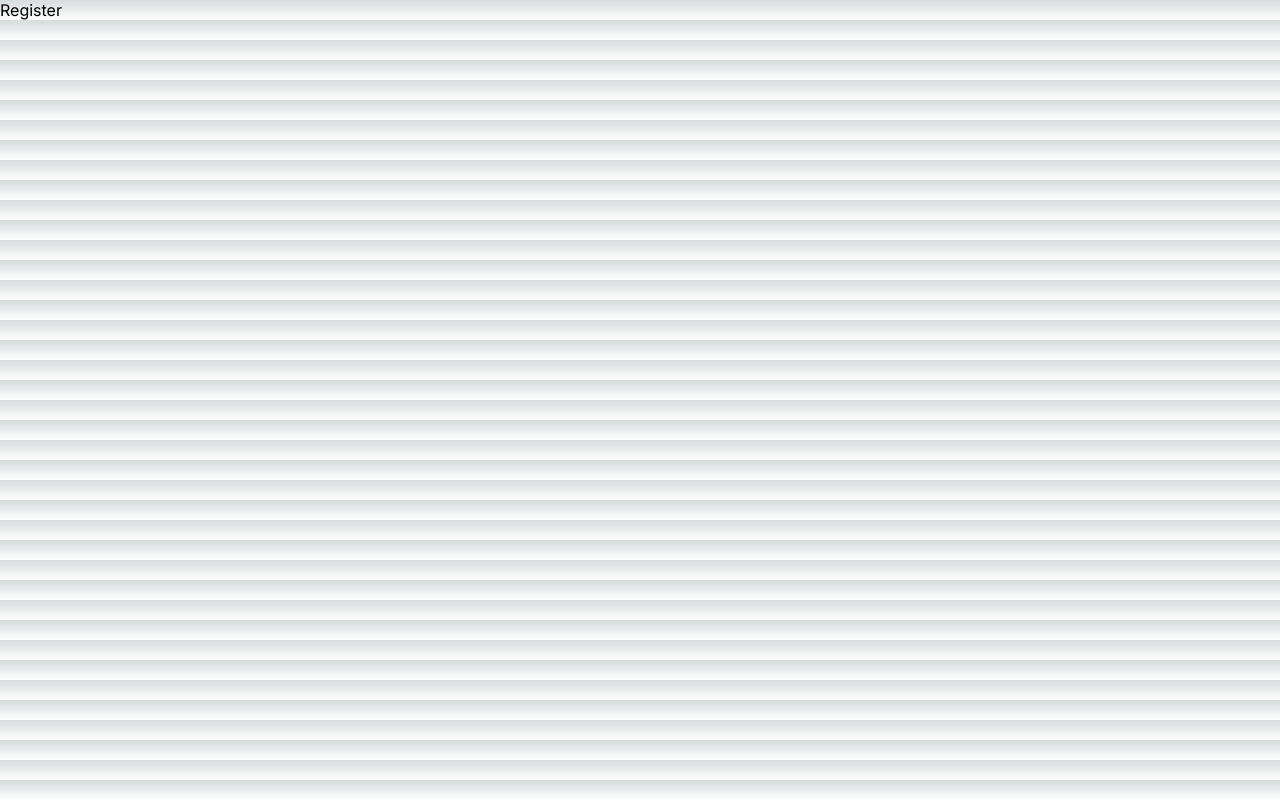
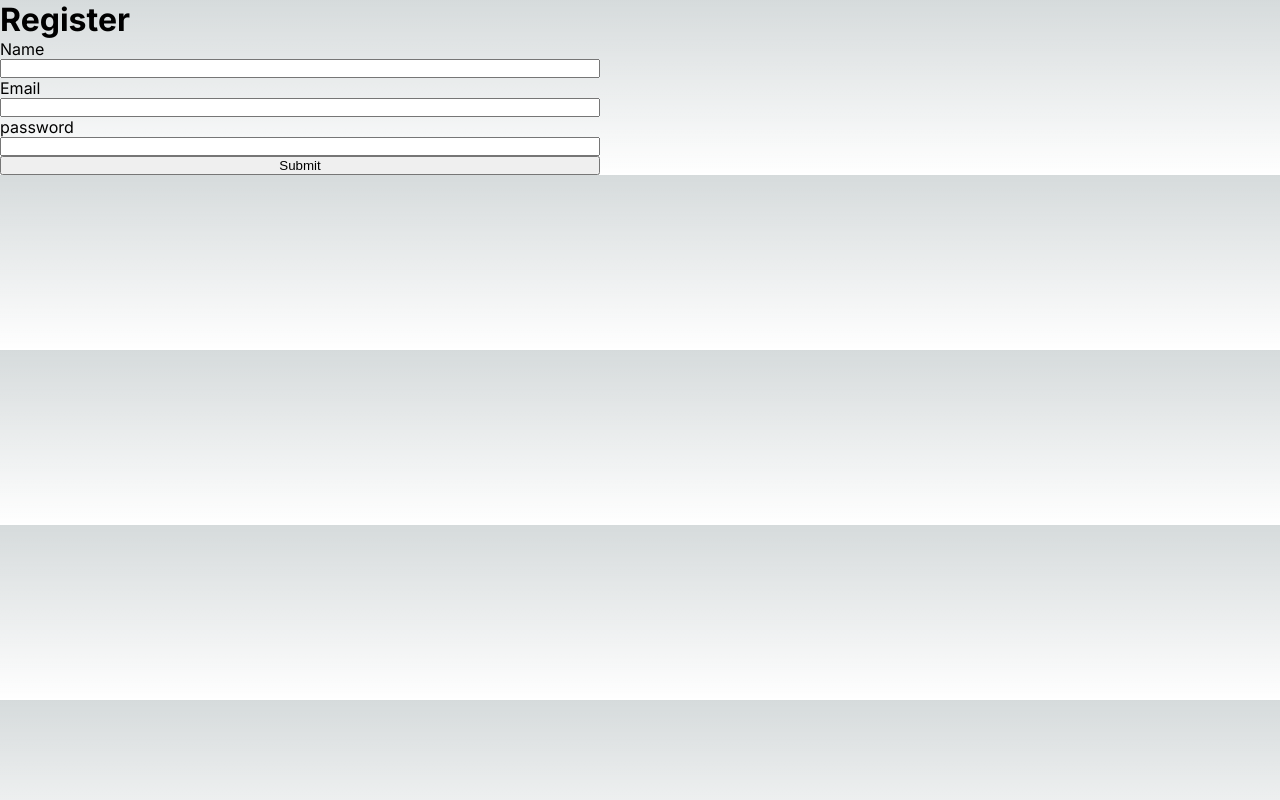
Before and after one commit to Noizept/next-demo, a Next.js app: page /register in a window 1280 px wide. Built offline with nearby package versions, Linux system fonts and the light colour scheme.

Commit message:
hydration problems

```diff
--- a/package.json
+++ b/package.json
@@ -9,6 +9,7 @@
     "lint": "next lint"
   },
   "dependencies": {
+    "@hookform/resolvers": "^3.5.0",
     "@prisma/client": "^5.15.0",
     "i18next": "^23.11.5",
     "next": "^15.0.0-rc.0",
@@ -16,7 +17,9 @@
     "next-intl": "^3.14.1",
     "react": "^19.0.0-rc-bf3a29d097-20240603",
     "react-dom": "^19.0.0-rc-bf3a29d097-20240603",
-    "react-i18next": "^14.1.2"
+    "react-hook-form": "^7.51.5",
+    "react-i18next": "^14.1.2",
+    "zod": "^3.23.8"
   },
   "devDependencies": {
     "@types/node": "^20",
--- /dev/null
+++ b/src/app/register/SignupForm.tsx
@@ -0,0 +1,88 @@
+"use client";
+import React from "react";
+import { useForm, Controller } from "react-hook-form";
+import { registerSchema, RegisterForm } from "./registerValitors";
+import { zodResolver } from "@hookform/resolvers/zod";
+
+export default function SignupForm() {
+  const {
+    register,
+    handleSubmit,
+    formState: { errors },
+    setError,
+    control,
+  } = useForm<RegisterForm>({
+    resolver: zodResolver(registerSchema), // Apply the zodResolver
+  });
+  const [isClient, setIsClient] = React.useState(false);
+
+  React.useEffect(() => {
+    setIsClient(true);
+  }, []);
+
+  if (!isClient) {
+    return null; // Render nothing on the server-side
+  }
+
+  const onSubmit = async (data: RegisterForm) => {
+    console.log("SUCCESS", data);
+  };
+
+  return (
+    <form onSubmit={handleSubmit(onSubmit)}>
+      <div style={{ maxWidth: "600px" }}>
+        <h1>Register</h1>
+        <div
+          style={{ display: "flex", flexDirection: "column", width: "100%" }}
+        >
+          <Controller
+            name='name'
+            control={control}
+            render={({ field }) => (
+              <>
+                Name
+                <input {...field} value={field.value ?? ""} />
+                {errors.name && (
+                  <span className='error-message'>{errors.name.message}</span>
+                )}
+              </>
+            )}
+          />
+          <Controller
+            name='email'
+            control={control}
+            render={({ field }) => (
+              <>
+                Email
+                <input {...field} value={field.value ?? ""} type='email' />
+                {errors.email && (
+                  <span className='error-message'>{errors.email.message}</span>
+                )}
+              </>
+            )}
+          />
+
+          <Controller
+            name='password'
+            control={control}
+            render={({ field }) => (
+              <>
+                password
+                <input {...field} value={field.value ?? ""} type='password' />
+                {errors.password && (
+                  <span className='error-message'>
+                    {errors.password.message}
+                  </span>
+                )}
+              </>
+            )}
+          />
+
+          <button type='submit' className='submit-button'>
+            Submit
+          </button>
+        </div>
+      </div>
+    </form>
+  );
+}
--- a/src/app/register/page.tsx
+++ b/src/app/register/page.tsx
@@ -1,5 +1,10 @@
 import React from "react";
+import Signup from "./SignupForm";
 
 export default function Register() {
-  return <div>Register</div>;
+  return (
+    <div>
+      <Signup />
+    </div>
+  );
 }
--- /dev/null
+++ b/src/app/register/registerValitors.ts
@@ -0,0 +1,15 @@
+import { z } from "zod";
+
+export type RegisterForm = {
+  name: string;
+  email: string;
+  phoneNumber: number;
+  password: string;
+};
+export const registerSchema = z.object({
+  name: z.string(),
+  email: z.string().email().min(5),
+  phoneNumber: z.number().min(9).optional().or(z.literal(null)),
+  password: z.string().min(5),
+  // enabled: z.coerce.boolean(),
+});
```
Also changed, not shown: src/app/register/registerActions.tsx (added, +8 -0 lines), 1 other file (tests, documents, lock files or other folders).
